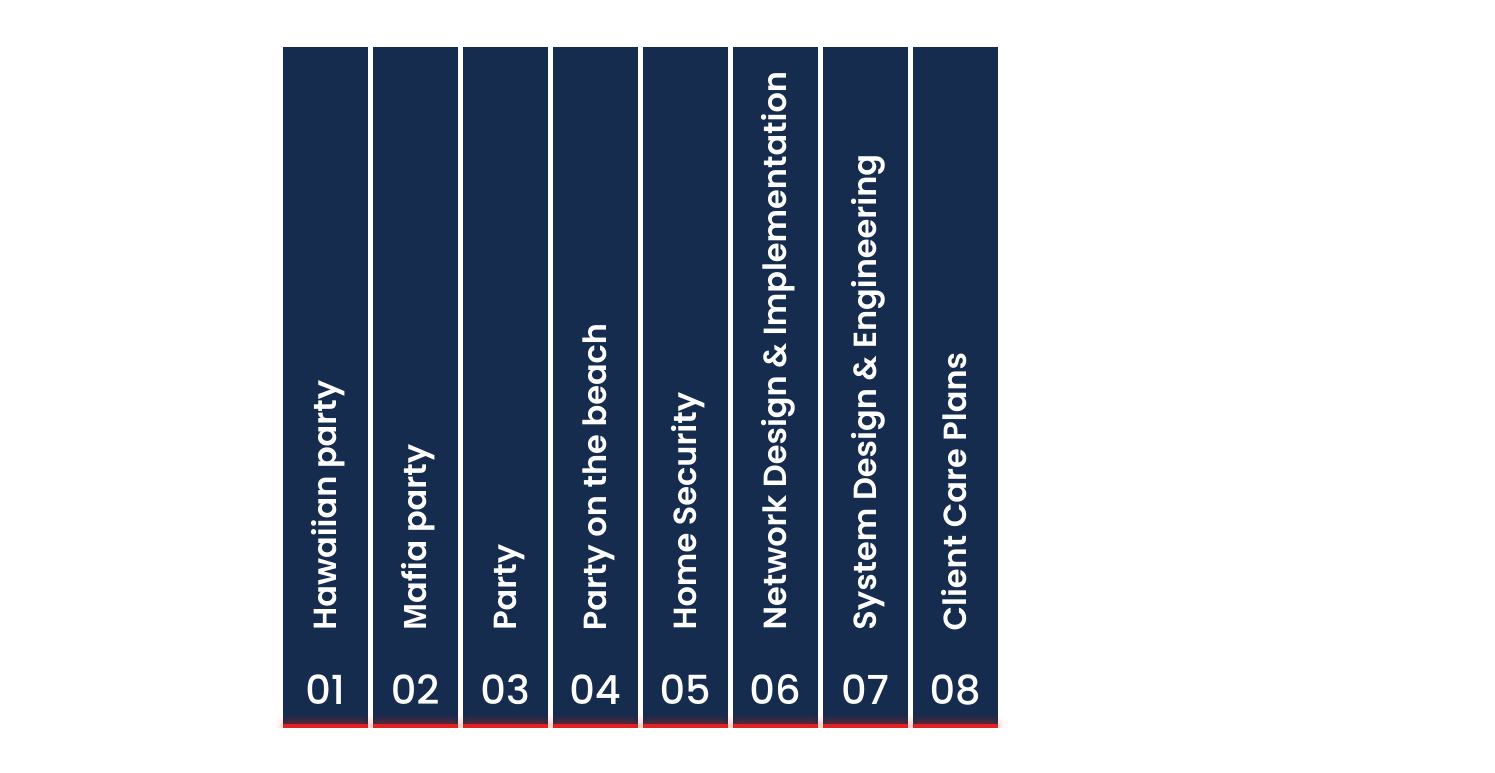
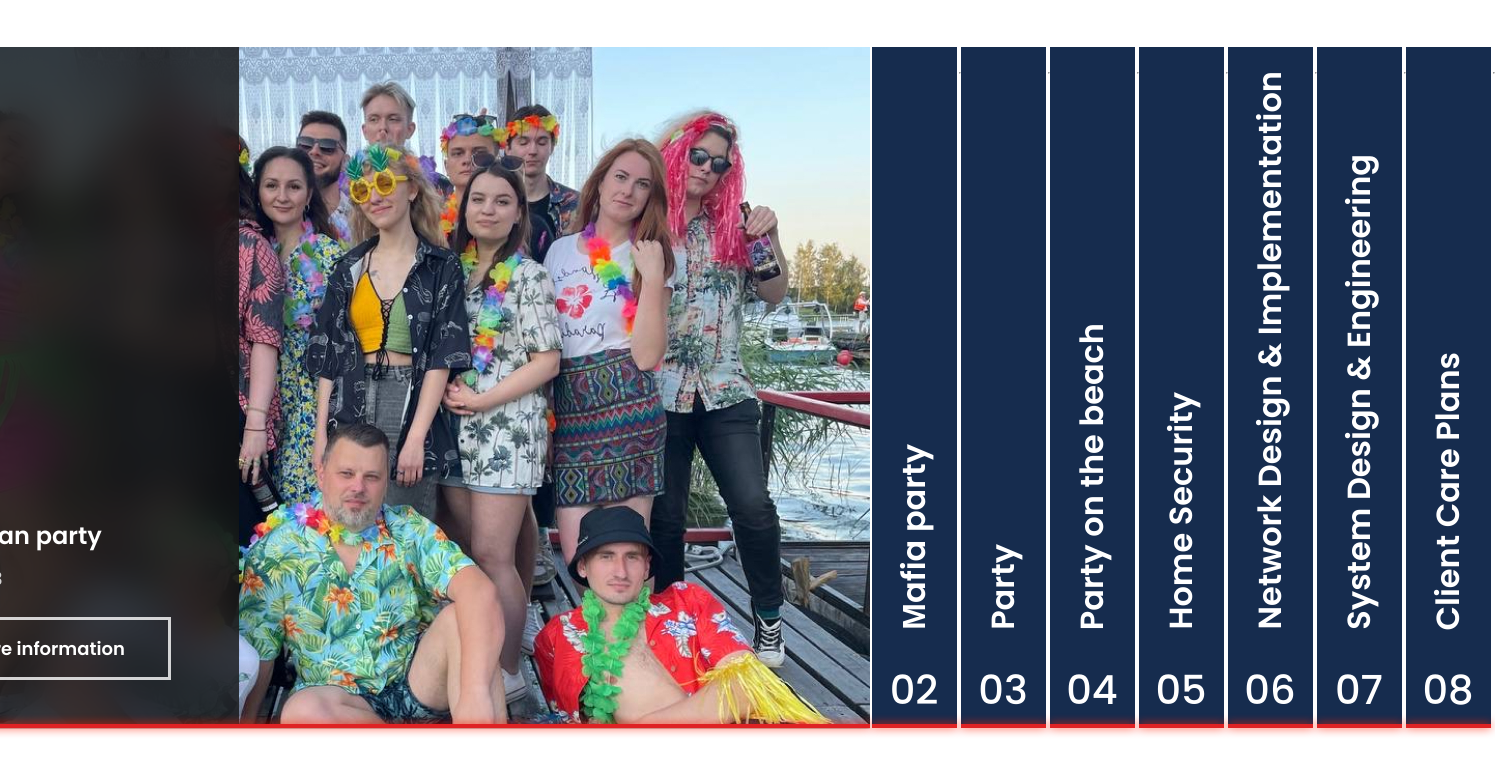
Before and after one commit to Alex99like/task-traine, a React (Vite) app: page / in a window 1280 px wide. Shown: the part 1257-2030 px from the top of the page, 1495 px wide, since content can reach past the window. Before the commit the page ends 1985 px from the top, so only its background shows below. Built offline with nearby package versions, Linux system fonts and the light colour scheme.

Commit message:
feat: add accordion

```diff
--- a/src/components/AccordionItem/AccordionItem.module.scss
+++ b/src/components/AccordionItem/AccordionItem.module.scss
@@ -1,6 +1,83 @@
 @import '../../styles/variables.scss';
 
 .wrapper {
+  display: flex;
+
+  .card {
+    width: 0px;
+    margin-left: 2px;
+    position: relative;
+
+    img {
+      width: 0;
+    }
+
+    .aside {
+      display: none;
+    }
+
+    &.active {
+      width: 995px;
+      height: 680px;
+
+      .aside {
+        position: absolute;
+        padding: 47px 40px;
+        left: 0;
+        top: 0;
+        display: flex;
+        flex-direction: column;
+        justify-content: flex-end;
+        width: 364px;
+        height: 100%;
+        background: rgba(18, 18, 18, 0.8);
+        backdrop-filter: blur(20px);
+
+        .name {
+          position: relative;
+          font-weight: 600;
+          font-size: 24px;
+          color: #fff;
+          margin-bottom: 12px;
+        }
+
+        .date {
+          font-weight: 400;
+          font-size: 18px;
+          color: rgba(255, 255, 255, 0.8);
+          margin-bottom: 25px;
+        }
+
+        .btn {
+          background-color: transparent;
+          border: 3px solid rgba(255, 255, 255, 0.8);
+          border-left: 9px solid rgba(255, 255, 255, 0.8);;
+          width: 256px;
+          font-weight: 600;
+          font-size: 18px;
+          padding: 15px 0px;
+          color: #fff;
+        }
+      }
+
+      img {
+        width: 100%;
+        object-fit: cover;
+      }
+
+      .line {
+        bottom: -1px;
+        left: 0;
+        position: absolute;
+        width: 100%;
+        height: 0px;
+        border: 2px solid #DF2224;
+        box-shadow: 0px 0px 10px #FF1E00;
+      }
+    }
+  }
+
+  .item {
      display: flex;
      flex-direction: column;
      justify-content: flex-end;
@@ -18,6 +95,7 @@
       font-size: 32px;
       color: #fff;
       margin-bottom: 30px;
+      //font-family: 'SF Pro Display';
     }
 
     .count {
@@ -38,3 +116,5 @@
       box-shadow: 0px 0px 10px #FF1E00;
     }
   }
+
+}
--- a/src/components/AccordionItem/AccordionItem.tsx
+++ b/src/components/AccordionItem/AccordionItem.tsx
@@ -3,14 +3,29 @@ import styles from './AccordionItem.module.scss'
 interface IAccordionItem {
   name: string
   count: string
+  active: boolean
+  setActive: (val: string) => void
+  img: string
+  date: string
 }
 
-export const AccordionItem = ({ name, count }: IAccordionItem) => {
+export const AccordionItem = ({ name, img, date, count, active, setActive }: IAccordionItem) => {
   return (
     <div className={styles.wrapper}>
-      <h3 className={styles.name}>{name}</h3>
-      <span className={styles.count}>{count}</span>
-      <hr className={styles.line} />
+      <div className={styles.item} onClick={() => setActive(name)}>
+        <h3 className={styles.name}>{name}</h3>
+        <span className={styles.count}>{count}</span>
+        <hr className={styles.line} />
+      </div>
+      <div className={`${styles.card} ${active && styles.active}`}>
+        <img src={img} />
+        <aside className={styles.aside}>
+          <h4 className={styles.name}>{name}</h4>
+          <span className={styles.date}>{date}</span>
+          <button className={styles.btn}>More information</button>
+        </aside>
+        <hr className={styles.line} />
+      </div>
     </div>
   )
 }
--- a/src/view/EventsPage/EventPage.module.scss
+++ b/src/view/EventsPage/EventPage.module.scss
@@ -5,6 +5,7 @@
   flex-direction: column;
   align-items: center;
   padding-top: 95px;
+  padding-bottom: 100px;
 
   .title {
     color: $gray-text-color;
@@ -15,6 +16,6 @@
   .accordion {
     display: flex;
     margin-top: 21px;
-    gap: 5px;
+    gap: 2px;
   }
 }
--- a/src/view/EventsPage/EventPage.tsx
+++ b/src/view/EventsPage/EventPage.tsx
@@ -1,18 +1,26 @@
+import { useState } from 'react';
 import { AccordionItem } from '../../components/AccordionItem/AccordionItem';
 import styles from './EventPage.module.scss';
+import ImageAcc from '../../assets/img/one-event.jpg'
 
 const dataAccordion = {
-  one: { name: 'Hawaiian party', count: '01' },
-  two: { name: 'Мafia party', count: '02' },
-  three: { name: 'Party', count: '03' },
-  four: { name: 'Party on the beach', count: '04' },
-  five: { name: 'Home Security', count: '05' },
-  six: { name: 'Network Design & Implementation', count: '06' },
-  seven: { name: 'System Design & Engineering', count: '07' },
-  eight: { name: 'Client Care Plans', count: '08' },
+  one: { name: 'Hawaiian party', count: '01', data: '13.02.2023' },
+  two: { name: 'Мafia party', count: '02', data: '13.02.2023' },
+  three: { name: 'Party', count: '03', data: '13.02.2023' },
+  four: { name: 'Party on the beach', count: '04', data: '13.02.2023' },
+  five: { name: 'Home Security', count: '05', data: '13.02.2023' },
+  six: { name: 'Network Design & Implementation', count: '06', data: '13.02.2023' },
+  seven: { name: 'System Design & Engineering', count: '07', data: '13.02.2023' },
+  eight: { name: 'Client Care Plans', count: '08', data: '13.02.2023' },
 }
 
 export const EventPage = () => {
+  const [activeCard, setActiveCard] = useState<string>(dataAccordion.one.name)
+
+  const handlerActive = (value: string) => {
+    setActiveCard(value)
+  }
+
   return (
     <section className={styles.wrapper}>
       <h2 className={styles.title}>ALL EVENTS</h2>
@@ -23,6 +31,10 @@ export const EventPage = () => {
             key={item.name}
             count={item.count}
             name={item.name}
+            active={activeCard === item.name}
+            date={item.data}
+            img={ImageAcc}
+            setActive={handlerActive}
           />
         ))}
       </div>
```
Also changed, not shown: src/assets/img/one-event.jpg (added). Lines whose indentation alone changed are shown as unchanged.
